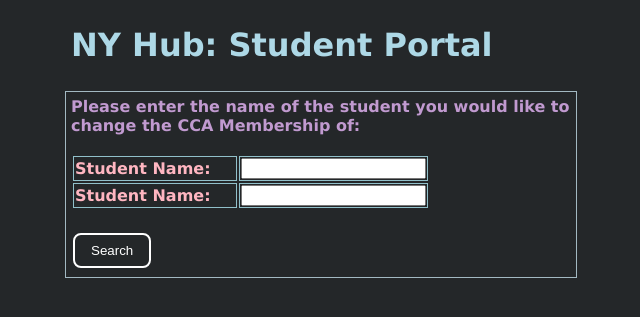
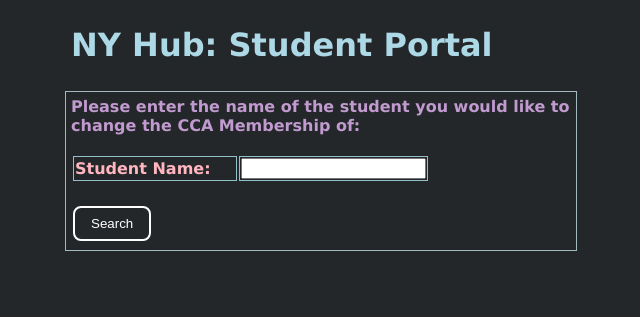
Before and after one commit to birdyjellyfish/CAPSTONE-PROJECT, a Flask app: a page that uses templates/edit.html in a window 1280 px wide. Shown: the part 82-399 px from the top of the page, without its empty margins (319-959 px from the left). Run offline with Flask 2, Linux system fonts and the light colour scheme.

Commit message:
updated edit

```diff
--- a/templates/edit.html
+++ b/templates/edit.html
@@ -25,10 +25,6 @@
         <br>
     <table>
         <form action='{{form_meta["action"]}}' method='{{form_meta["method"]}}'>
-            <tr>
-                <td><span class='highlight-pink'><input value='{{choice}}' type='hidden' name='choice'>Student Name:</span></td>
-                <td><input id='name' type='text' name='name'></td>
-            </tr>
             <tr>
                 <td><span class='highlight-pink'><input value='{{choice}}' type='hidden' name='choice'>Student Name:</span></td>
                 <td><input id='name' type='text' name='name'></td>
```
